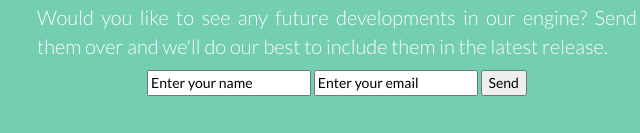
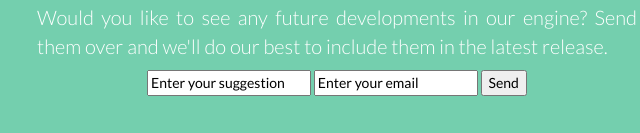
Before and after one commit to nirvikbaruah/IdeaHacks, a plain HTML site: page index.html in a window 1280 px wide. Shown: the part 1249-1382 px from the top of the page, 303-943 px from the left. Drawn offline with nearby package versions, Linux system fonts and the light colour scheme.

Commit message:
Update index.html

```diff
--- a/index.html
+++ b/index.html
@@ -52,7 +52,7 @@ It’s  time to reinvent the process, and we believe that our game engine allows
                 <h4>Any Suggestions?</h4>
                 <p>Would you like to see any future developments in our engine? Send them over and we'll do our best to include them in the latest release.</p>
                 <form action="https://formspree.io/nirvik.baruah12345@gmail.com" method = "POST">
-                    <input type="text" name="name" value = "Enter your name">
+                    <input type="text" name="name" value = "Enter your suggestion">
                     <input type="email" name="_replyto" value = "Enter your email">
                     <input type="submit" value="Send">
                 </form>
```
